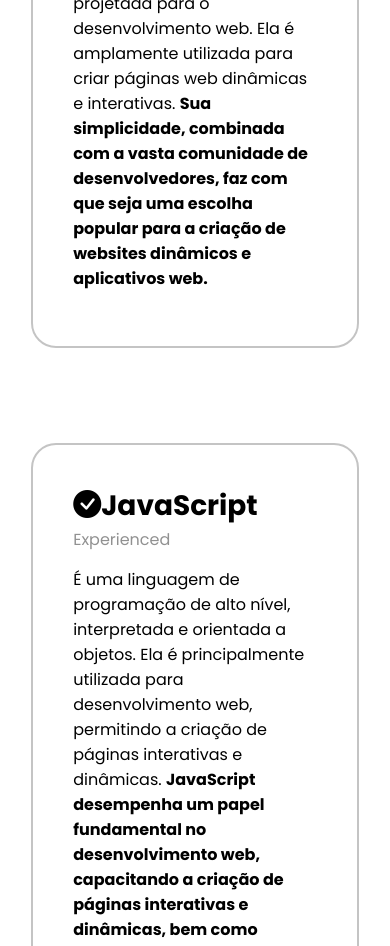
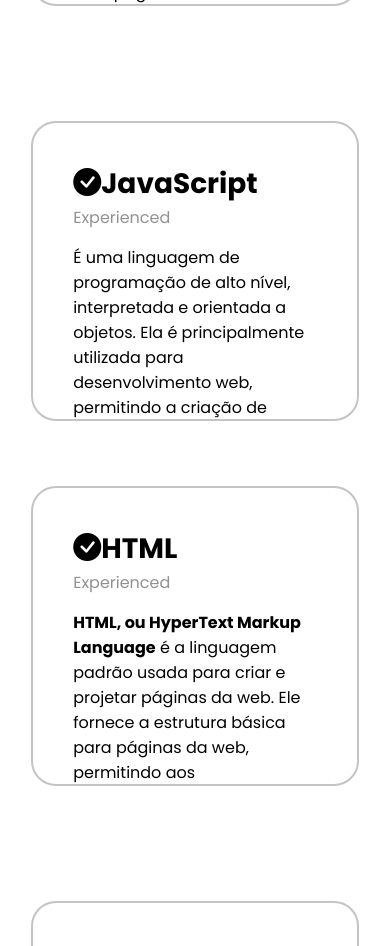
Before and after one commit to LeoCortarelli/leoCortarelliPortifolio, a plain HTML site: page index.html in a window 390 px wide. Shown: the part 3460-4406 px from the top of the page. Drawn offline with nearby package versions, Linux system fonts and the light colour scheme.

Commit message:
atualização 2.1

```diff
--- a/index.html
+++ b/index.html
@@ -2,7 +2,7 @@
 <head>
     <meta charset="UTF-8">
     <meta name="viewport" content="width=device-width, initial-scale=1.0">
-    <link rel="stylesheet" href="style.css">
+    <link rel="stylesheet" href="style2.css">
     <link rel="preconnect" href="https://fonts.googleapis.com">
     <link rel="preconnect" href="https://fonts.gstatic.com" crossorigin>
     <link href="https://fonts.googleapis.com/css2?family=Poppins:ital,wght@0,100;0,200;0,300;0,400;0,500;0,600;0,700;0,800;0,900;1,100;1,200;1,300;1,400;1,500;1,600;1,700;1,800;1,900&display=swap" rel="stylesheet">
@@ -121,6 +121,25 @@
                         <p style="margin: 15px 0;">É uma linguagem de programação de alto nível, interpretada e orientada a objetos. Ela é principalmente utilizada para desenvolvimento web, permitindo a criação de páginas interativas e dinâmicas. <strong>JavaScript desempenha um papel fundamental no desenvolvimento web, capacitando a criação de páginas interativas e dinâmicas, bem como aplicações complexas e inovadoras.</strong></p>
                     </div>
                 </div>
+                <div class="flex">
+                    <div class="ferramentas-box">
+                        <h3><i class="bi bi-check-circle-fill"></i>HTML</h3>
+                        <p class="level">Experienced</p>
+                        <p style="margin: 15px 0;"><strong>HTML, ou HyperText Markup Language</strong> é a linguagem padrão usada para criar e projetar páginas da web. Ele fornece a estrutura básica para páginas da web, permitindo aos desenvolvedores web definir o layout, a formatação, o conteúdo e os elementos interativos de uma página.</p>
+                    </div>
+
+                    <div class="ferramentas-box">
+                        <h3><i class="bi bi-check-circle-fill"></i>Bootstrap</h3>
+                        <p class="level">Experienced</p>
+                        <p style="margin: 15px 0;">O Bootstrap é um framework front-end de código aberto desenvolvido pela equipe do Twitter. Ele é amplamente utilizado para o desenvolvimento de sites e aplicativos da web responsivos e móveis. <strong>Em resumo, o Bootstrap é uma ferramenta poderosa e versátil que ajuda os desenvolvedores a criar rapidamente sites e aplicativos da web responsivos e visualmente atraentes, economizando tempo e esforço no processo de desenvolvimento.</strong></p>
+                    </div>
+
+                    <div class="ferramentas-box">
+                        <h3><i class="bi bi-check-circle-fill"></i>Suporte TI</h3>
+                        <p class="level">Experienced</p>
+                        <p style="margin: 15px 0;">desempenha um papel fundamental na manutenção e garantia da funcionalidade dos sistemas de tecnologia da informação de uma organização. Ele oferece assistência técnica e solução de problemas para garantir que os usuários finais tenham acesso contínuo aos recursos tecnológicos necessários para realizar suas tarefas. <strong>Ferramentas:</strong> <strong>Sistemas de Ticketing:</strong> Ferramentas como ServiceNow, Jira Service Desk e Zendesk são usadas para gerenciar e rastrear incidentes, requisições de serviço e problemas relatados pelos usuários. <strong>Software de Monitoramento de Rede:</strong> Ferramentas como Nagios, Zabbix e PRTG são usadas para monitorar a integridade, desempenho e disponibilidade da rede e dos sistemas de TI.</p>
+                    </div>
+                </div>
             </div>
         </section> <!--FERRAMENTAS-->
 
--- a/style.css
+++ b/style2.css
@@ -355,7 +355,9 @@
 
 /* CLASSES */
     .flex {
+        display: flex;
         flex-direction: column;
+        align-items: stretch;
     }
 
     .topo-do-site .flex {
@@ -400,6 +402,14 @@
 /* FERRAMENTAS */
     section.ferramentas {
         padding: 40px 8%;
+    }
+
+    .ferramentas-box{
+        padding: 20px;
+        border-radius: 8px;
+        margin-bottom: 20px;
+        height: 300px;
+        overflow: auto;
     }
 
 /* SOBRE */
```
